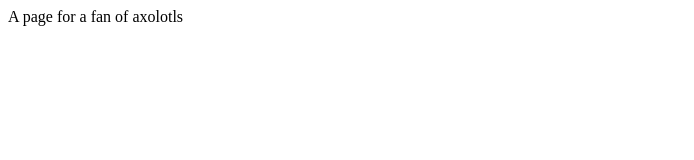
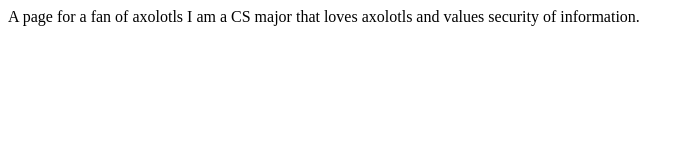
Before and after one commit to babybeans/jessicagardner.github.io, a plain HTML site: page index.html in a window 1280 px wide. Shown: the whole page, without its empty margins (0-694 px from the left). Drawn offline with Linux system fonts and the light colour scheme.

Commit message:
Update index.html

```diff
--- a/index.html
+++ b/index.html
@@ -1,6 +1,7 @@
 <!DOCTYPE html>
     <html>
         <head> A page for a fan of axolotls </head>
+        <hx3> I am a CS major that loves axolotls and values security of information. <hx3>
 
         <title> I love axolotls! They are the absolute best and they are so cute. </title>
 
```
